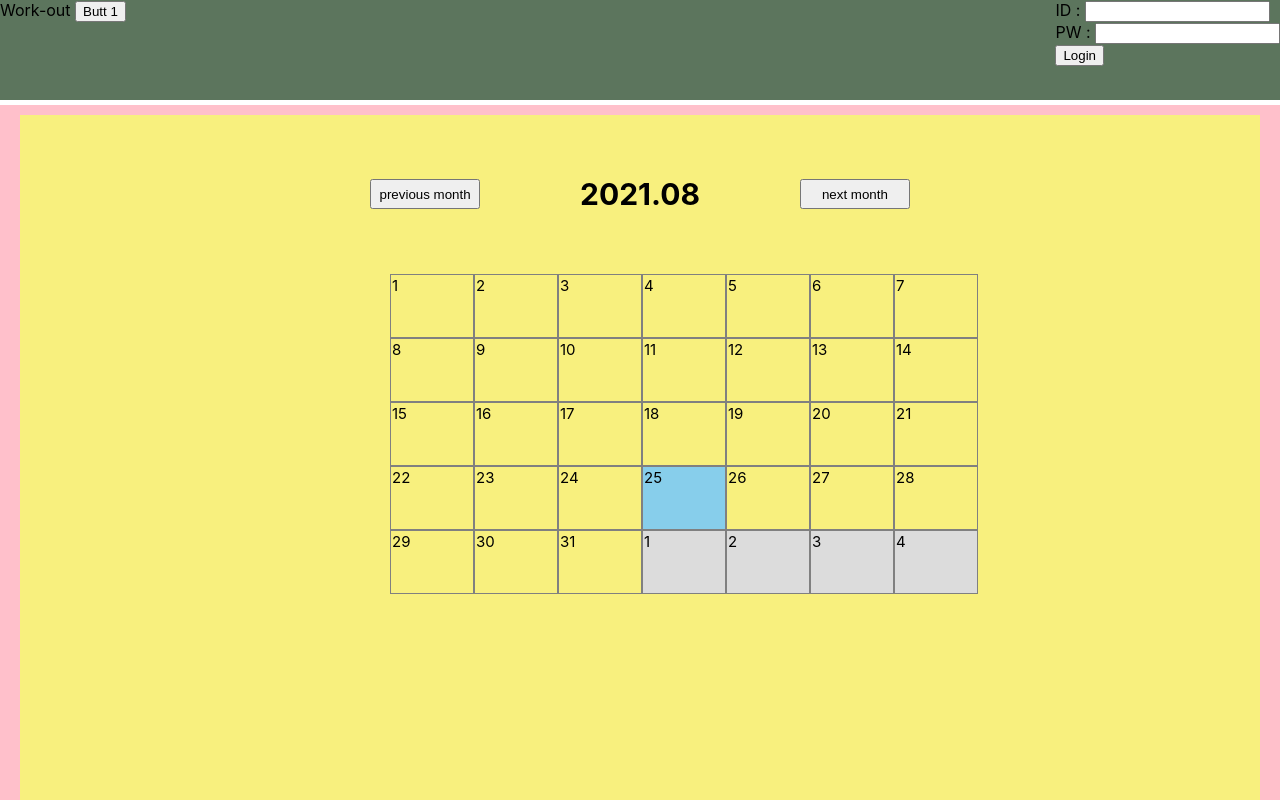
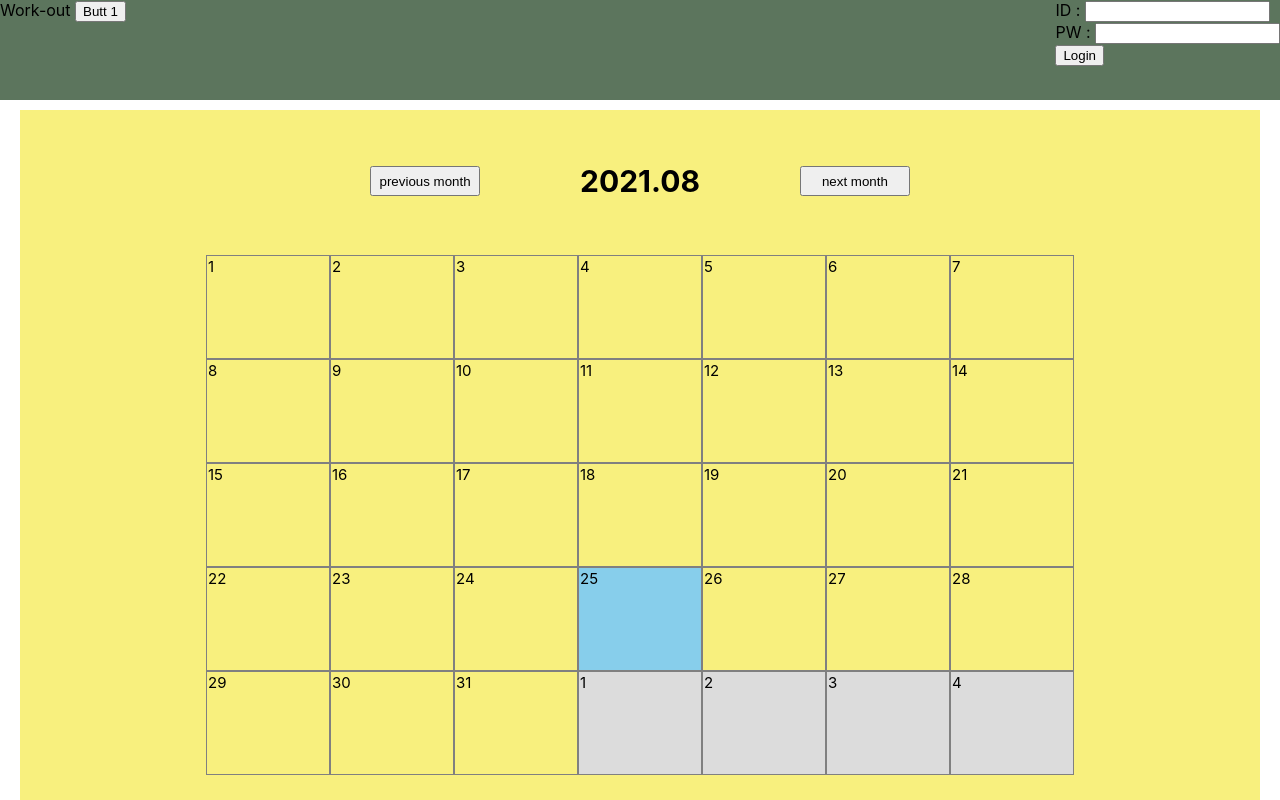
Before and after one commit to ojsung7/Healendar_front, a React (Create React App) app: page / in a window 1280 px wide. Shown: the top 800 px of the page. Built offline with nearby package versions, Linux system fonts and the light colour scheme.

Commit message:
09041642HWYJ

```diff
--- a/src/App.css
+++ b/src/App.css
@@ -5,28 +5,28 @@
 .App-header .Login{
   float: right;
 }
-.middle{
-  display: flex;
+/* .middle{
   background-color: pink;
   margin-top: 5px;
   margin-bottom: 5px;
-}
+} */
 .main{
-  width: 100%;
-  display: flex;
-  flex-direction: column;
+  /* display: flex; */
+  /* flex-direction: column; */
   /* align-items: stretch; */
+  align-items: center;
   margin-left: 10px;
   margin-right: 10px;
+  /* height: 2000px; */
 }
-.Menu{
+/* .Menu{
   margin-left: 10px;
   width: 170px;
   height: 700px;
   background-color: #b19d9d;
-}
+} */
 .Calendar{
-  flex-grow: 1;
+  /* flex-grow: 1; */
   display: flex;
   flex-direction: row;
   height: 700px;
@@ -64,7 +64,7 @@
   height: 30px;
 }
 .Calendar table{
-  display: flex;
+  /* display: flex; */
   width: 500px;
   height: 500px;
 }
@@ -79,8 +79,8 @@
 .Calendar td{
   display: flex;
   border:1px solid gray;
-  width: 80px;
-  height: 60px;
+  width: 120px;
+  height: 100px;
 }
 .content2{
   flex-grow:1;
--- a/src/App.js
+++ b/src/App.js
@@ -5,22 +5,20 @@ import Calendar from './component/Calendar';
 import Footer from './component/Footer';
 import Header from './component/Header';
 import Menu from './component/Menu';
-import {BrowserRouter as Router, Route, Switch} from 'react-router-dom';
+import { BrowserRouter as Router, Route, Switch } from 'react-router-dom';
 
 function App() {
   return (
     <Router basename={"/"}>
-    <div className="App">
-      <Header />
-      <div className='middle'>
+      <div className="App">
+        <Header />
         <div className='main'>
           <Switch>
-          <Route path="/" component={Calendar} exact/>
+            <Route path="/" component={Calendar} exact />                 a
           </Switch>
         </div>
+        <Footer />
       </div>
-      <Footer />
-    </div>
     </Router>
   );
 }
--- a/src/component/Calendar.jsx
+++ b/src/component/Calendar.jsx
@@ -97,8 +97,6 @@ function Calendar(props) {
 
 
 
-            <Content2 />
-
 
 
         </>
```
